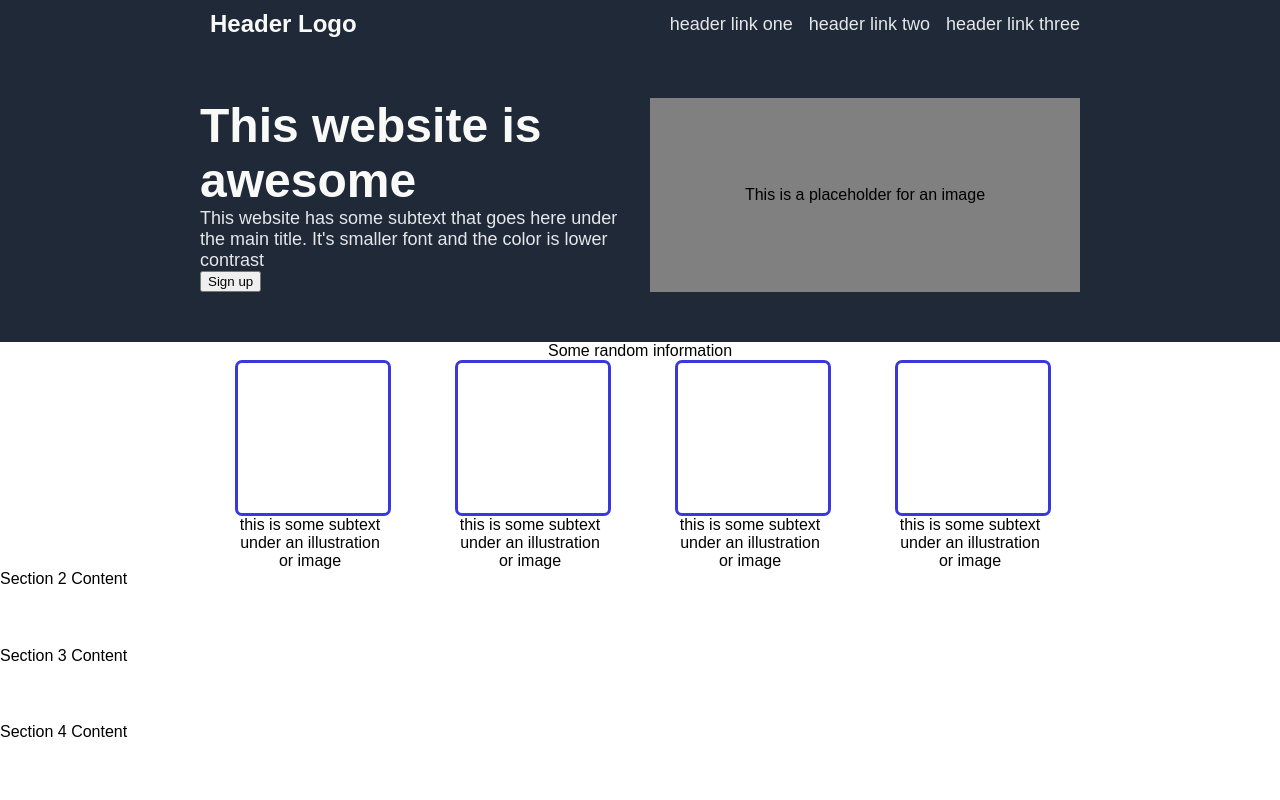
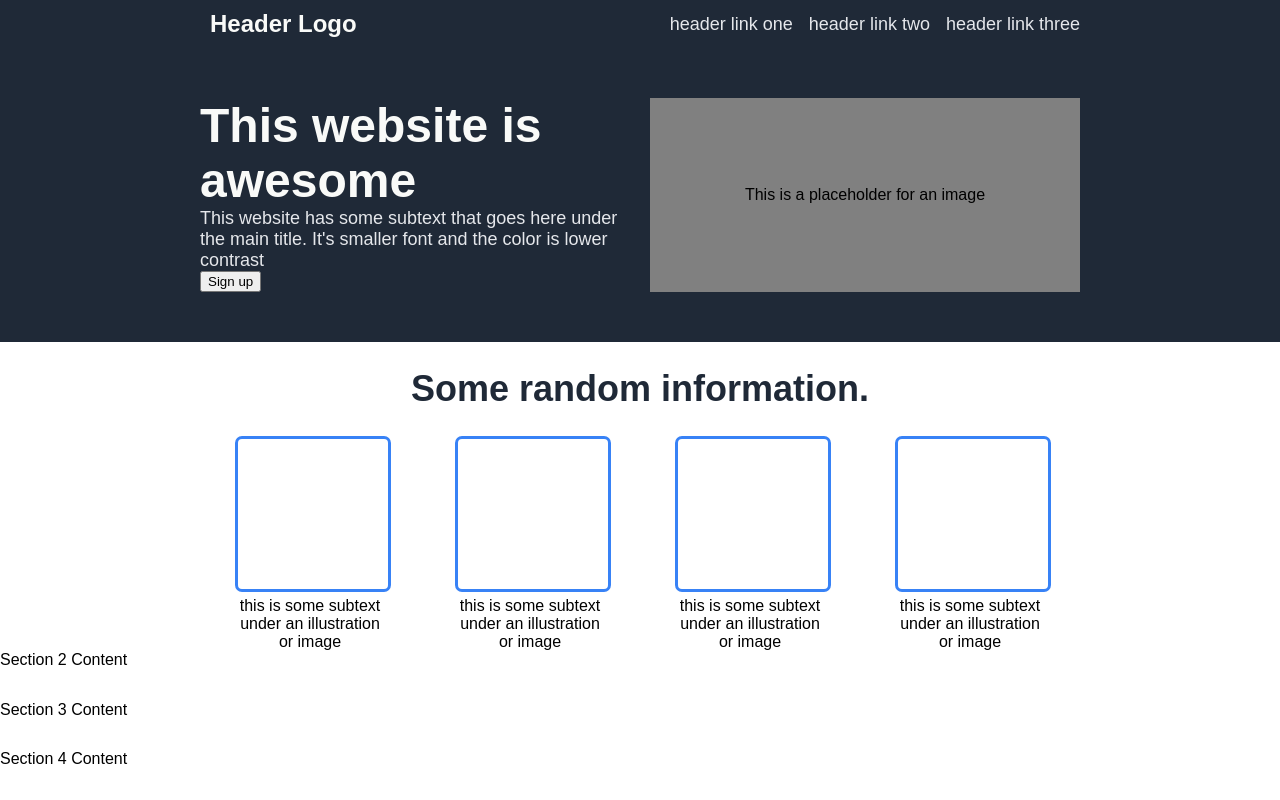
Before and after one commit to jostinj-n/landing-page, a plain HTML site: page index.html in a window 1280 px wide. Drawn offline with Linux system fonts and the light colour scheme.

Commit message:
Add the color of the image placeholder border and a gap between the text and the placehodler

```diff
--- a/index.html
+++ b/index.html
@@ -30,7 +30,7 @@
         </div>
         <!-- Additional Sections -->
         <div class="info-section-container">
-            <p>Some random information</p>
+            <p id="information-section-header">Some random information.</p>
             <div class="img-container">
                 <div class="info-section">
                         <div class="image-countour"></div>
--- a/style.css
+++ b/style.css
@@ -95,13 +95,23 @@ ul {
 
 
 .image-countour{
-    border: 3px solid rgb(56, 56, 221);
+    border: 3px solid #3882F6;
     width: 150px;
     height: 150px;
     border-radius: 7px;
 }
 
 .info-section{
+    display: flex;
+    flex-direction: column;
+    gap: 5px;
     width: 150px;
     text-align: center;
 }
+
+#information-section-header{
+    font-size: 36px;
+    font-weight: 900;
+    color: #1F2937;
+    margin: 26px;
+}
```
